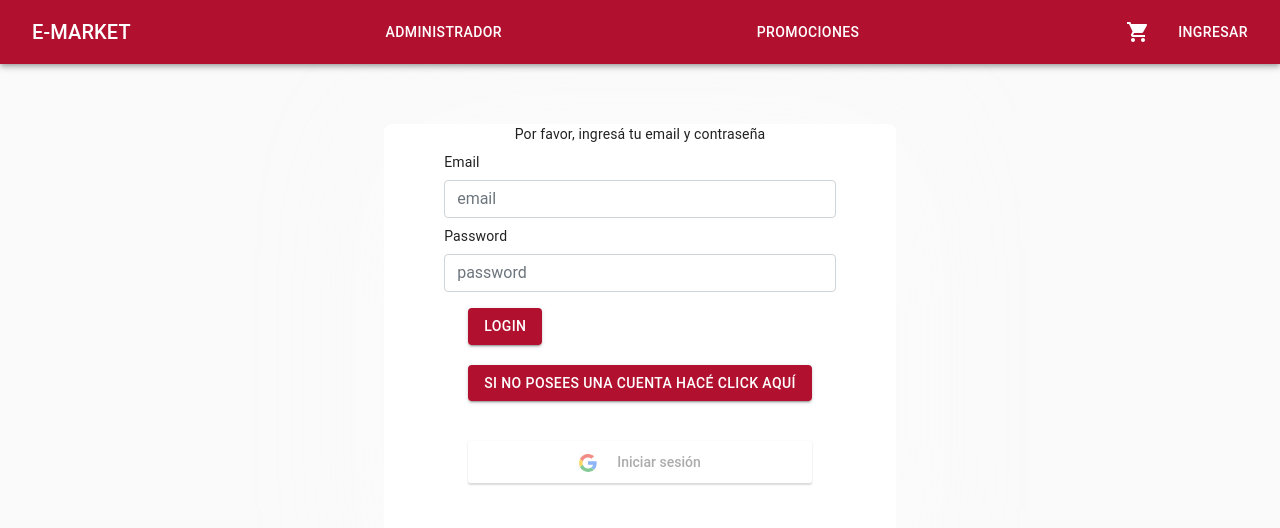
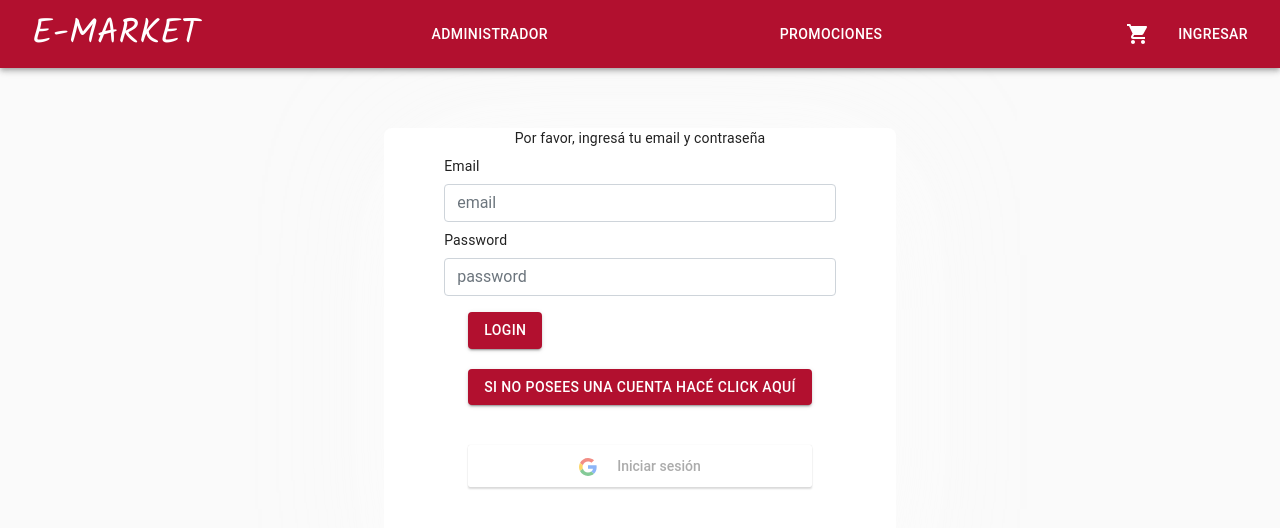
Before and after one commit to bano0224/Henry-PF, a React (Create React App) app in the folder client/: page /login in a window 1280 px wide. Shown: the top 528 px of the page. Built offline with nearby package versions, Linux system fonts and the light colour scheme; a web font is replaced by a local one.

Commit message:
modificaciones en nav y home

```diff
--- a/client/src/Components/AdminDashboard/AdminSearch/AdminSearch.jsx
+++ b/client/src/Components/AdminDashboard/AdminSearch/AdminSearch.jsx
@@ -42,11 +42,11 @@ export default function Search() {
                 <Button
                     variant="contained"
                     color="secondary"
-                    startIcon={<SearchIcon />}
                     className={classes.button}
                     style= {{textDecoration: 'none'}}
+                    type='submit'
                     >
-                        Buscar
+                        <SearchIcon/>
                 </Button>
             </form>
         </>
--- a/client/src/Components/Home/Home.module.css
+++ b/client/src/Components/Home/Home.module.css
@@ -85,7 +85,7 @@
 }
 
 .paginationContainer {
-  width: 100%;
+  width: auto;
   display: flex;
   flex-direction: row;
   justify-content: space-around;
--- a/client/src/Components/NavBar/NavBar.jsx
+++ b/client/src/Components/NavBar/NavBar.jsx
@@ -50,6 +50,10 @@ const useStyles = makeStyles((theme) => ({
         easing: theme.transitions.easing.easeOut,
         duration: theme.transitions.duration.enteringScreen,
     }),
+    },
+    title: {
+      fontFamily: 'Kalam',
+      fontSize: '2.5em'
     },
     menuButton: {
       marginRigth: theme.spacing(2),
--- a/client/src/Components/Pagination/Pagination.jsx
+++ b/client/src/Components/Pagination/Pagination.jsx
@@ -26,4 +26,4 @@ export default function Pagination({
           ))}
       </div>
   );
-          }
+}
--- a/client/src/Components/Pagination/Pagination.module.css
+++ b/client/src/Components/Pagination/Pagination.module.css
@@ -11,5 +11,5 @@
     flex-direction: row;
     align-items: center;
     justify-content: center;
-
+    width: auto;
 }
```
